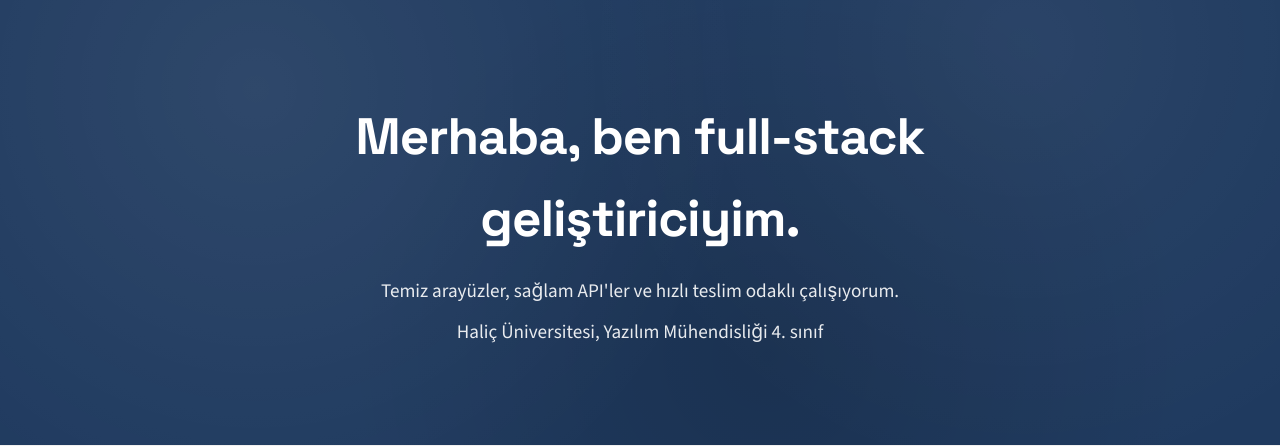
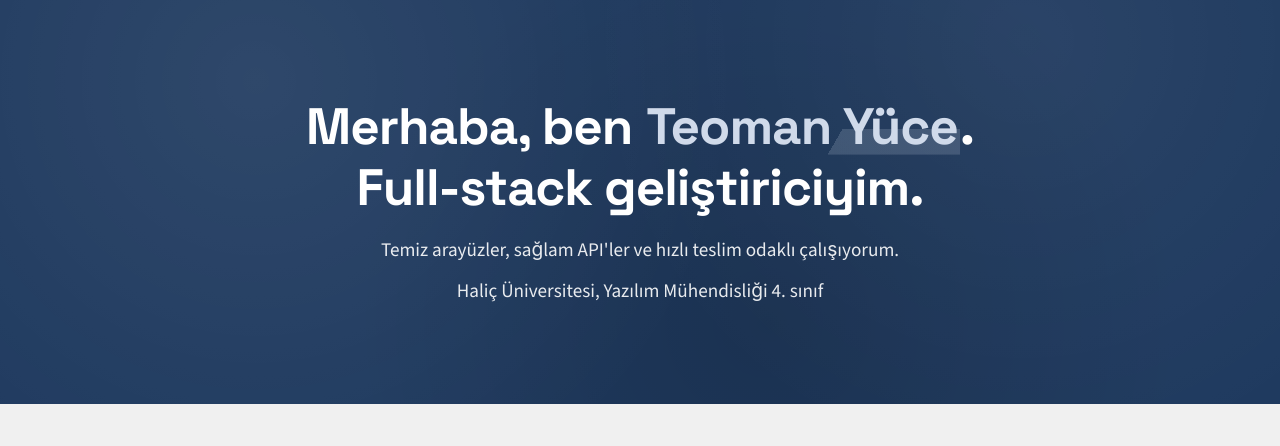
Before and after one commit to teoman1234/Portfolio, a PHP site: page / in a window 1280 px wide. Shown: the part 63-509 px from the top of the page. Run offline with PHP 8.4, Linux system fonts and the light colour scheme; data comes from the database, SQL or seed files in the repository.

Commit message:
Last check

```diff
--- a/css/style.css
+++ b/css/style.css
@@ -581,6 +581,17 @@ body.dark-mode .hero::before {
     margin-bottom: 16px;
     max-width: 720px;
     color: var(--white);
+    line-height: 1.2;
+}
+
+.hero-name {
+    color: var(--navy-pale);
+    font-weight: 700;
+    background: linear-gradient(120deg, transparent 0%, transparent 60%, rgba(208, 218, 234, 0.18) 60%, rgba(208, 218, 234, 0.18) 100%);
+    background-size: 100% 0.5em;
+    background-repeat: no-repeat;
+    background-position: 0 88%;
+    padding: 0 2px;
 }
 
 .hero p {
@@ -937,14 +948,14 @@ body.dark-mode .btn-secondary:hover:not(:disabled) {
 
 /* Danger: kırmızı */
 .btn-danger {
-    background-color: var(--danger-color);
-    color: var(--white);
-    border: 2px solid var(--danger-color);
+    background-color: #ef4444 !important;
+    color: var(--white) !important;
+    border: 2px solid #ef4444 !important;
 }
 
 .btn-danger:hover:not(:disabled) {
-    background-color: var(--danger-dark);
-    border-color: var(--danger-dark);
+    background-color: #dc2626 !important;
+    border-color: #dc2626 !important;
     box-shadow: var(--shadow-md);
     transform: translateY(-1px);
 }
--- a/includes/admin-head.php
+++ b/includes/admin-head.php
@@ -13,7 +13,7 @@ $pageTitle = isset($adminPageTitle) ? $adminPageTitle . ' - Portfolio Admin' : '
 <link rel="preconnect" href="https://fonts.googleapis.com">
 <link rel="preconnect" href="https://fonts.gstatic.com" crossorigin>
 <link href="https://fonts.googleapis.com/css2?family=Space+Grotesk:wght@400;500;600;700&family=Source+Sans+3:wght@300;400;500;600&display=swap" rel="stylesheet">
-<link rel="stylesheet" href="/PortfolioProject/css/style.css">
+<link rel="stylesheet" href="/PortfolioProject/css/style.css?v=<?php echo time(); ?>">
 <script>
     // FOUC önleme: dark mode class'ını JS yüklenmeden önce uygula
     (function() {
--- a/index.php
+++ b/index.php
@@ -8,7 +8,7 @@
     <link rel="preconnect" href="https://fonts.googleapis.com">
     <link rel="preconnect" href="https://fonts.gstatic.com" crossorigin>
     <link href="https://fonts.googleapis.com/css2?family=Space+Grotesk:wght@400;500;600;700&family=Source+Sans+3:wght@300;400;500;600&display=swap" rel="stylesheet">
-    <link rel="stylesheet" href="./css/style.css">
+    <link rel="stylesheet" href="./css/style.css?v=<?php echo time(); ?>">
 </head>
 <body>
     <?php include 'includes/nav.php'; ?>
@@ -19,7 +19,11 @@
             <div class="container">
                 <div class="hero-content">
                     <img src="/PortfolioProject/images/profile.jpg" alt="Profile Picture" class="hero-image">
-                    <h1 data-i18n="hero.title">Hi, I'm a full-stack developer.</h1>
+                    <h1>
+                        <span data-i18n="hero.greeting">Hi, my name is</span>
+                        <span class="hero-name" data-i18n="hero.name">Teoman Yüce</span>.<br>
+                        <span data-i18n="hero.role">I'm a full-stack developer.</span>
+                    </h1>
                     <p data-i18n="hero.subtitle">Focused on clean UI, solid APIs, and fast delivery.</p>
                     <p class="subtitle-small" data-i18n="hero.education">Haliç University, 4th year Software Engineering</p>
                 </div>
@@ -102,10 +106,10 @@
 
     <?php include 'includes/footer.php'; ?>
 
-    <script src="/PortfolioProject/js/i18n.js"></script>
-    <script src="/PortfolioProject/js/validation.js"></script>
-    <script src="/PortfolioProject/js/main.js"></script>
-    <script src="/PortfolioProject/js/dark-mode.js"></script>
-    <script src="/PortfolioProject/js/cookie-consent.js"></script>
+    <script src="/PortfolioProject/js/i18n.js?v=<?php echo time(); ?>"></script>
+    <script src="/PortfolioProject/js/validation.js?v=<?php echo time(); ?>"></script>
+    <script src="/PortfolioProject/js/main.js?v=<?php echo time(); ?>"></script>
+    <script src="/PortfolioProject/js/dark-mode.js?v=<?php echo time(); ?>"></script>
+    <script src="/PortfolioProject/js/cookie-consent.js?v=<?php echo time(); ?>"></script>
 </body>
 </html>
--- a/js/i18n.js
+++ b/js/i18n.js
@@ -21,7 +21,9 @@ const i18n = {
 
             // Hero
             'hero.kicker': 'Portfolyo',
-            'hero.title': 'Merhaba, ben full-stack geliştiriciyim.',
+            'hero.greeting': 'Merhaba, ben',
+            'hero.name': 'Teoman Yüce',
+            'hero.role': 'Full-stack geliştiriciyim.',
             'hero.subtitle': 'Temiz arayüzler, sağlam API\'ler ve hızlı teslim odaklı çalışıyorum.',
             'hero.education': 'Haliç Üniversitesi, Yazılım Mühendisliği 4. sınıf',
 
@@ -125,7 +127,9 @@ const i18n = {
 
             // Hero
             'hero.kicker': 'Portfolio',
-            'hero.title': 'Hi, I\'m a full-stack developer.',
+            'hero.greeting': 'Hi, my name is',
+            'hero.name': 'Teoman Yüce',
+            'hero.role': 'I\'m a full-stack developer.',
             'hero.subtitle': 'Focused on clean UI, solid APIs, and fast delivery.',
             'hero.education': 'Haliç University, 4th year Software Engineering',
 
```
